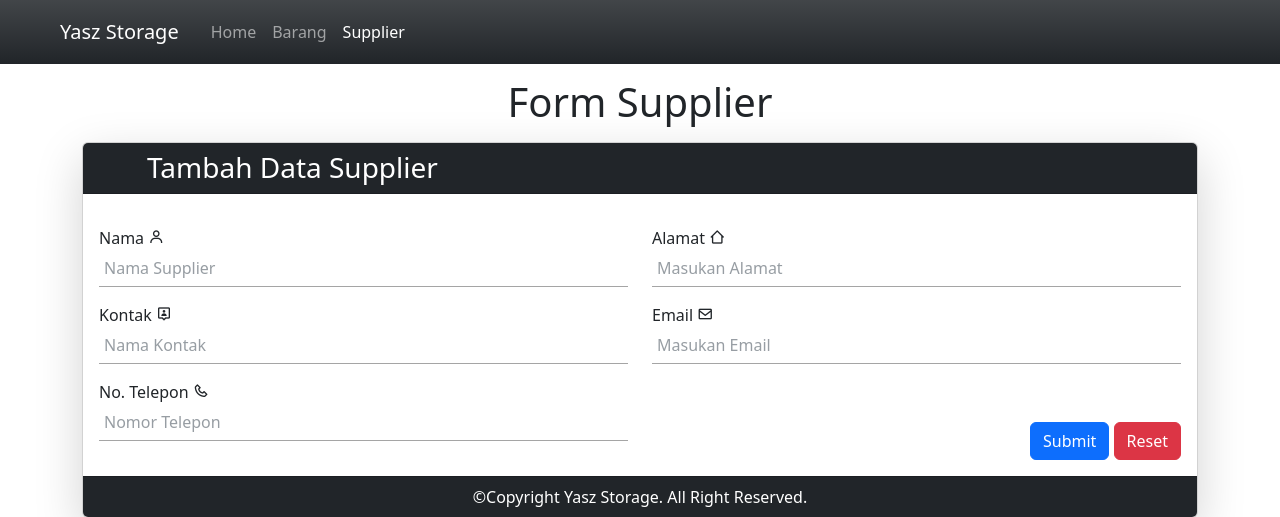
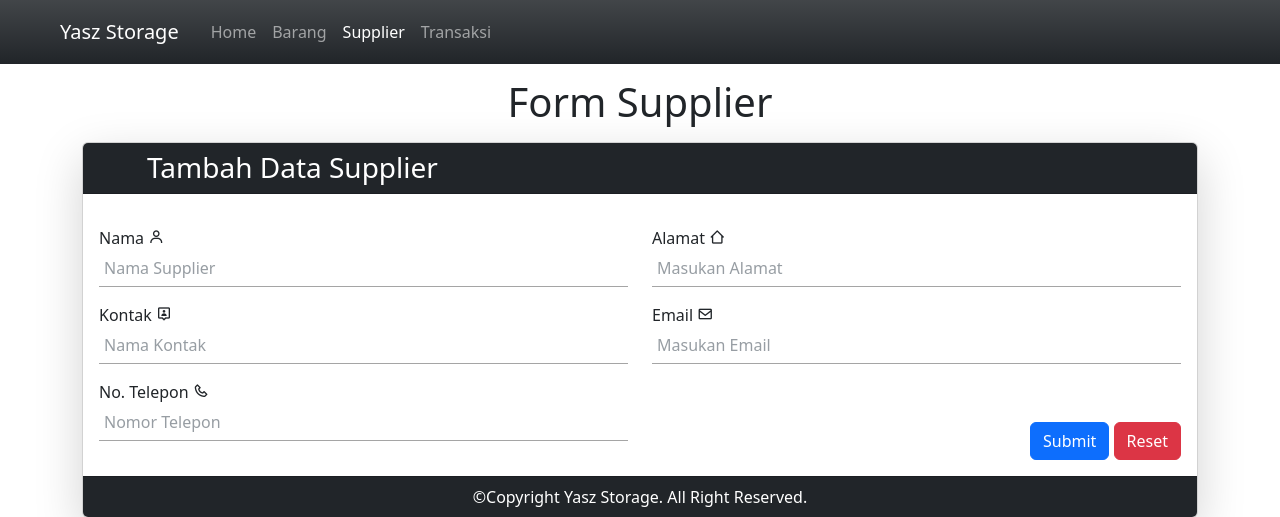
Before and after one commit to iyasz/pwpb_crud, a PHP site: page /edit/edit.php in a window 1280 px wide. Shown: the top 517 px of the page. Run offline with PHP 8.4, Linux system fonts and the light colour scheme.

Commit message:
fix edit

```diff
--- a/edit/edit.php
+++ b/edit/edit.php
@@ -56,6 +56,7 @@
                     <a class="nav-link " aria-current="page" href="../">Home</a>
                     <a class="nav-link" href="../barang/">Barang</a>
                     <a class="nav-link active" href="">Supplier</a>
+                    <a class="nav-link " href="../transaksi/">Transaksi</a>
                 </div>
             </div>
         </div>
--- a/supplier/index.php
+++ b/supplier/index.php
@@ -185,7 +185,7 @@ if (isset($_POST['delete'])) {
                                         <td><?= $supplier['alamat'] ?></td>
                                         <td><?= $supplier['email'] ?></td>
                                         <td class="justify-content-center d-flex gap-1">
-                                            <a href="../edit/edit.php?id= <?= $supplier['id'] ?> " class="btn btn-primary btn-sm">Edit</a>
+                                            <a href="../edit/edit.php?id=<?= $supplier['id'] ?> " class="btn btn-primary btn-sm">Edit</a>
                                             <form action="" method="post">
                                                 <input type="hidden" name="id" value="<?= $supplier['id'] ?>">
                                                 <button type="submit" name="delete" class="btn btn-danger btn-sm">Delete</button>
```
